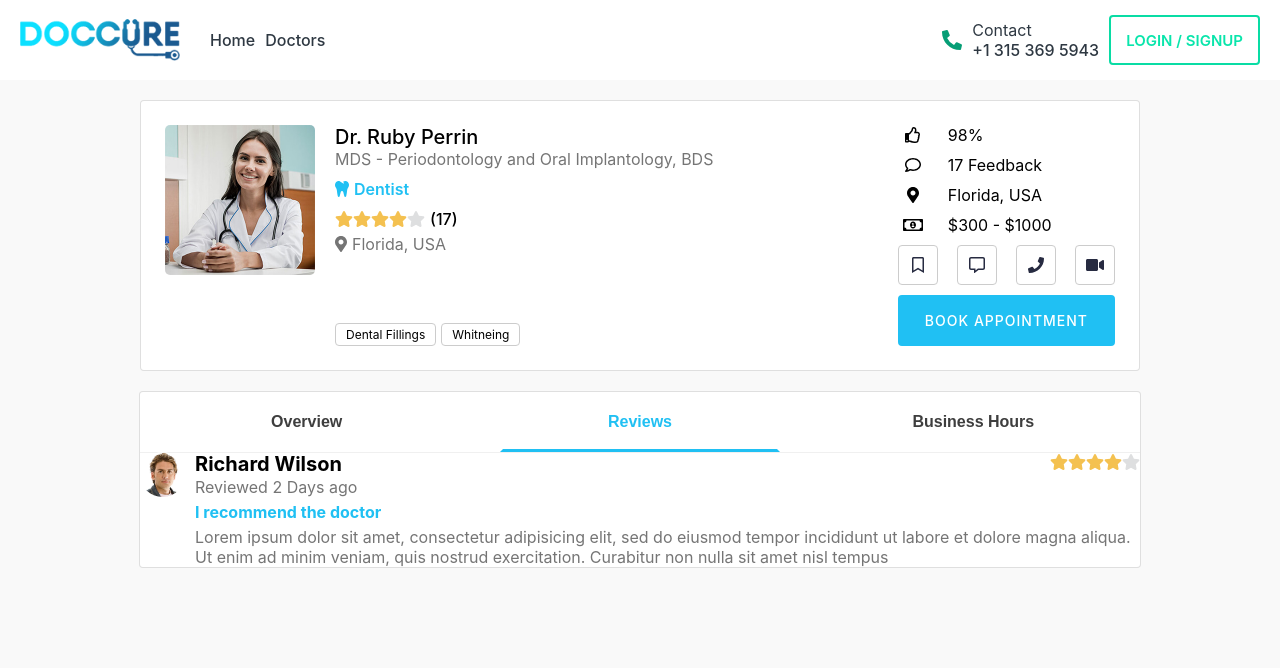
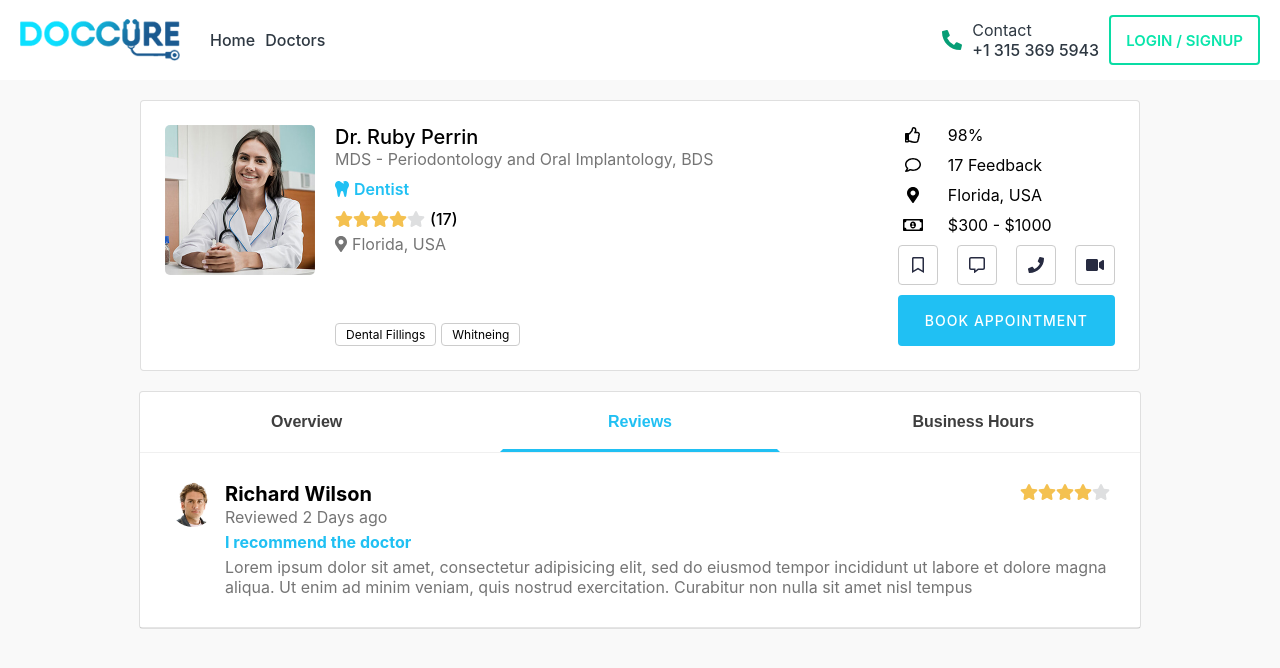
Before and after one commit to bogdanaks/doccure, a React (Create React App) app in the folder client/: page /doctors/1 in a window 1280 px wide. Shown: the top 668 px of the page. Built offline with nearby package versions, Linux system fonts and the light colour scheme.

Commit message:
Правка стилей

```diff
--- a/client/src/components/DocComment/styles.module.scss
+++ b/client/src/components/DocComment/styles.module.scss
@@ -1,6 +1,11 @@
 .commentWrapper {
     display: flex;
     flex-direction: row;
+    border-bottom: 1px solid rgba(0, 0, 0, 0.1);
+    padding: 30px;
+    &:last-child {
+        margin-bottom: 0;
+    }
     .photoBlock {
         display: flex;
         justify-content: center;
```
